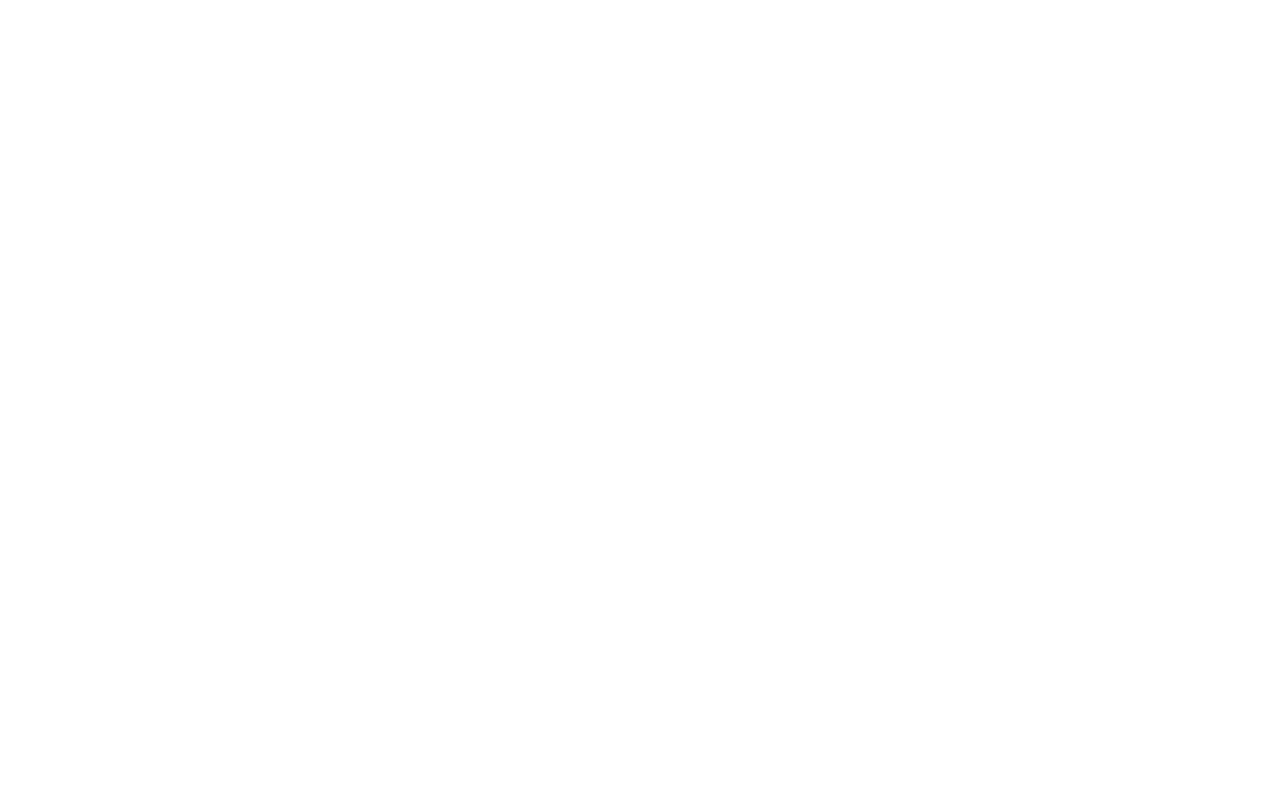
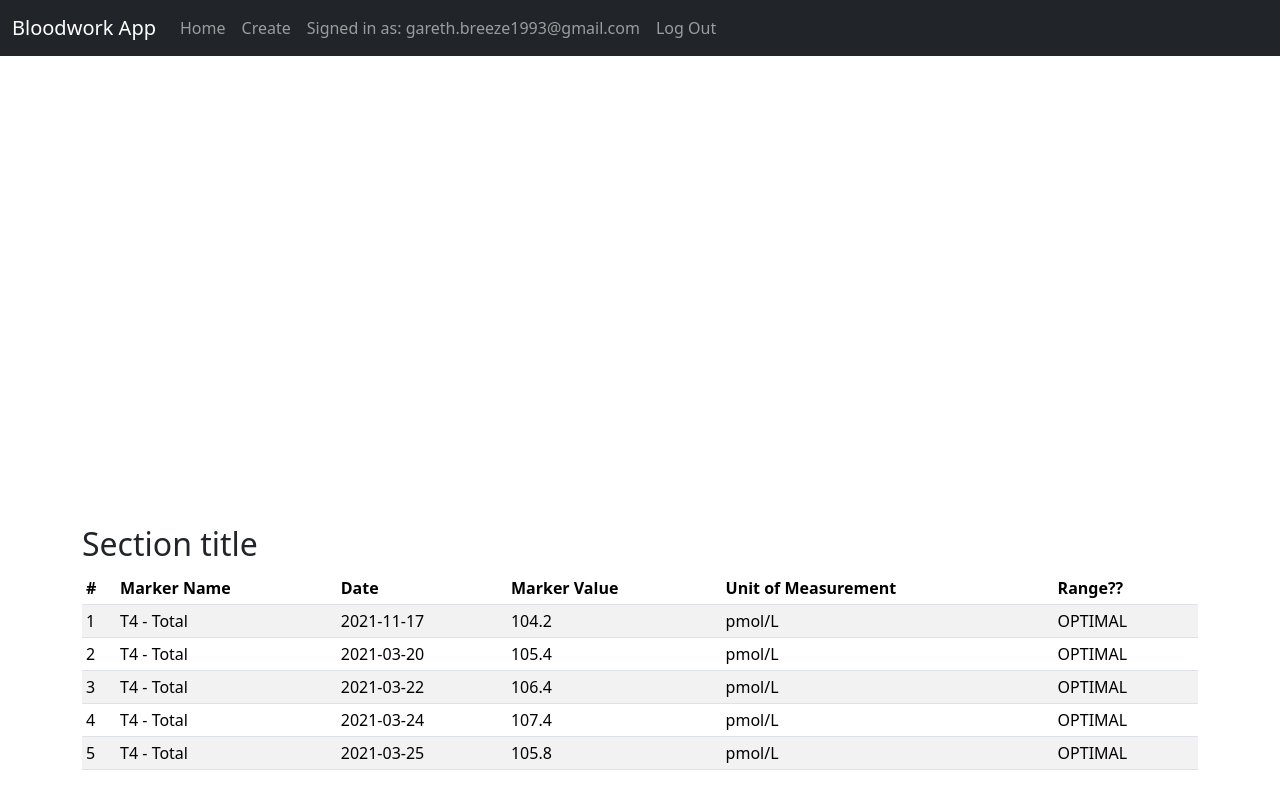
Before and after one commit to garethbreeze1993/bloodwork-app, a React (Create React App) app in the folder frontend/: page /marker/1 in a window 1280 px wide. Before the commit this address had no page. Built offline with nearby package versions, Linux system fonts and the light colour scheme.

Commit message:
Start working on UI for detail page for individual marker

```diff
--- a/frontend/src/App.js
+++ b/frontend/src/App.js
@@ -1,4 +1,3 @@
-import logo from './logo.svg';
 import './App.css';
 import NavComponent from "./components/NavBar";
 import LatestResults from "./components/LatestResults";
@@ -13,7 +12,7 @@
       <>
           <nav className="navbar navbar-expand-md navbar-dark fixed-top bg-dark">
             <div className="container-fluid">
-                <a className="navbar-brand" href="#">Bloodwork App</a>
+                <a className="navbar-brand" href="/">Bloodwork App</a>
                 <button className="navbar-toggler" type="button" data-bs-toggle="collapse"
                         data-bs-target="#navbarCollapse" aria-controls="navbarCollapse" aria-expanded="false"
                         aria-label="Toggle navigation">
--- a/frontend/src/components/BloodResultCard.js
+++ b/frontend/src/components/BloodResultCard.js
@@ -1,28 +1,8 @@
 import React from "react";
+import {getRangefromValue} from "../helpers";
 
 function BloodResultCard(props){
     const data = props.data
-
-    function getRangefromValue(data){
-
-          if(data.value < data.Marker.below_standard_lower){
-            return "BELOW SCALE";
-          } else if(data.value > data.Marker.below_standard_lower && data.value < data.Marker.below_standard_upper){
-              return "BELOW STANDARD";
-          } else if (data.value > data.Marker.below_standard_upper && data.value < data.Marker.optimal_lower){
-              return "BELOW OPTIMAL"
-          } else if (data.value > data.Marker.optimal_lower && data.value < data.Marker.optimal_upper){
-              return "OPTIMAL"
-          } else if (data.value > data.Marker.optimal_upper && data.value < data.Marker.above_standard_lower){
-              return "ABOVE OPTIMAL"
-          } else if (data.value > data.Marker.above_standard_lower && data.value < data.Marker.above_standard_upper){
-              return "ABOVE STANDARD"
-          } else if (data.value > data.Marker.above_standard_upper){
-              return "ABOVE SCALE"
-          } else {
-              return "JUNK DATA"
-          }
-    }
 
     return(
         <div className="col-lg-4" key={data.Marker.id}>
@@ -30,7 +10,7 @@
             <p>Last Result Date: {data.date}</p>
             <p>Last Result Value: {data.value} {data.Marker.unit_measurement}</p>
             <p>{getRangefromValue(data)}</p>
-            <p><a className="btn btn-secondary" href="#">View details &raquo;</a></p>
+            <p><a className="btn btn-secondary" href={`/marker/${data.Marker.id}`}>View details &raquo;</a></p>
         </div>
     )
 }
--- a/frontend/src/components/LatestResults.js
+++ b/frontend/src/components/LatestResults.js
@@ -3,7 +3,6 @@
 import 'bootstrap/dist/js/bootstrap.min.js';
 import BloodResultCard from "./BloodResultCard";
 import fakeData from "../fakeData";
-import {createBrowserRouter} from "react-router-dom";
 function LatestResults() {
     const rows = [];
     let columns = [];
--- a/frontend/src/components/MarkerDetail.js
+++ b/frontend/src/components/MarkerDetail.js
@@ -0,0 +1,70 @@
+import {useParams} from "react-router-dom";
+import fakeDataDetail from "../fakeDataDetail";
+import 'bootstrap/dist/css/bootstrap.min.css';
+import 'bootstrap/dist/js/bootstrap.min.js';
+import React from "react";
+
+import NavComponent from "./NavBar";
+import {getRangefromValue} from "../helpers";
+
+function MarkerDetail(props) {
+    // let params = useParams()
+    // let taskId = parseInt(params.taskID, 10) || false;
+    // const reversed = fakeDataDetail.reverse();
+
+    const loggedIn = true;
+    const userEmail = "gareth.breeze1993@gmail.com";
+
+    const tableBody = fakeDataDetail.map((value, index) => {
+        return <tr key={index}>
+            <td>{index + 1}</td>
+            <td>{value.Marker.name}</td>
+            <td>{value.date}</td>
+            <td>{value.value}</td>
+            <td>{value.Marker.unit_measurement}</td>
+            <td>{getRangefromValue(value)}</td>
+        </tr>
+    })
+
+
+    return (
+        <>
+            <nav className="navbar navbar-expand-md navbar-dark fixed-top bg-dark">
+                <div className="container-fluid">
+                    <a className="navbar-brand" href="/">Bloodwork App</a>
+                    <button className="navbar-toggler" type="button" data-bs-toggle="collapse"
+                            data-bs-target="#navbarCollapse" aria-controls="navbarCollapse" aria-expanded="false"
+                            aria-label="Toggle navigation">
+                    <span className="navbar-toggler-icon"></span>
+                    </button>
+                    <div className="collapse navbar-collapse" id="navbarCollapse">
+                        <NavComponent loggedIn={loggedIn} userEmail={userEmail}/>
+                    </div>
+                </div>
+            </nav>
+            <main className={"mainPageBackground container"}>
+                <canvas className="my-4 w-100" id="myChart" width="900" height="380"></canvas>
+                <h2>Section title</h2>
+                <div className="table-responsive">
+                    <table className="table table-striped table-sm">
+                        <thead>
+                            <tr>
+                                <th scope="col">#</th>
+                                <th scope="col">Marker Name</th>
+                                <th scope="col">Date</th>
+                                <th scope="col">Marker Value</th>
+                                <th scope="col">Unit of Measurement</th>
+                                <th scope={"col"}>Range??</th>
+                            </tr>
+                        </thead>
+                        <tbody>
+                            {tableBody}
+                        </tbody>
+                    </table>
+                </div>
+            </main>
+        </>
+    )
+}
+
+export default MarkerDetail;
--- a/frontend/src/components/NavBar.js
+++ b/frontend/src/components/NavBar.js
@@ -7,7 +7,7 @@
     return (
             <ul className="navbar-nav me-auto mb-2 mb-md-0">
                 <li className="nav-item">
-                    <a className="nav-link" aria-current="page" href="#">Home</a>
+                    <a className="nav-link" aria-current="page" href="/">Home</a>
                 </li>
                 { props.loggedIn &&
                     <li className="nav-item">
@@ -26,7 +26,7 @@
                 :
                     <>
                         <li className={"nav-item"}>
-                            <a className={"nav-link"}>Signed in as: {props.userEmail}</a>
+                            <button className={"nav-link"}>Signed in as: {props.userEmail}</button>
                         </li>
                         <li className={"nav-item"}>
                             <a className={"nav-link"} href="/logout">Log Out</a>
--- /dev/null
+++ b/frontend/src/fakeDataDetail.js
@@ -0,0 +1,79 @@
+const fakeDataDetail = [
+  {
+    "value": 104.2,
+    "date": "2021-11-17",
+    "Marker": {
+      "id": 1,
+      "name": "T4 - Total",
+      "unit_measurement": "pmol/L",
+      "below_standard_lower": 43.76,
+      "below_standard_upper": 57.92,
+      "optimal_lower": 77.22,
+      "optimal_upper": 153.15,
+      "above_standard_lower": 154.44,
+      "above_standard_upper": 173.74
+    }
+  },
+  {
+    "value": 105.4,
+    "date": "2021-03-20",
+    "Marker": {
+      "id": 1,
+      "name": "T4 - Total",
+      "unit_measurement": "pmol/L",
+      "below_standard_lower": 43.76,
+      "below_standard_upper": 57.92,
+      "optimal_lower": 77.22,
+      "optimal_upper": 153.15,
+      "above_standard_lower": 154.44,
+      "above_standard_upper": 173.74
+    }
+  },
+    {
+    "value": 106.4,
+    "date": "2021-03-22",
+    "Marker": {
+      "id": 1,
+      "name": "T4 - Total",
+      "unit_measurement": "pmol/L",
+      "below_standard_lower": 43.76,
+      "below_standard_upper": 57.92,
+      "optimal_lower": 77.22,
+      "optimal_upper": 153.15,
+      "above_standard_lower": 154.44,
+      "above_standard_upper": 173.74
+    }
+  },
+    {
+    "value": 107.4,
+    "date": "2021-03-24",
+    "Marker": {
+      "id": 1,
+      "name": "T4 - Total",
+      "unit_measurement": "pmol/L",
+      "below_standard_lower": 43.76,
+      "below_standard_upper": 57.92,
+      "optimal_lower": 77.22,
+      "optimal_upper": 153.15,
+      "above_standard_lower": 154.44,
+      "above_standard_upper": 173.74
+    }
+  },
+    {
+    "value": 105.8,
+    "date": "2021-03-25",
+    "Marker": {
+      "id": 1,
+      "name": "T4 - Total",
+      "unit_measurement": "pmol/L",
+      "below_standard_lower": 43.76,
+      "below_standard_upper": 57.92,
+      "optimal_lower": 77.22,
+      "optimal_upper": 153.15,
+      "above_standard_lower": 154.44,
+      "above_standard_upper": 173.74
+    }
+  }
+]
+
+export default fakeDataDetail;
--- /dev/null
+++ b/frontend/src/helpers.js
@@ -0,0 +1,22 @@
+function getRangefromValue(data){
+
+          if(data.value < data.Marker.below_standard_lower){
+            return "BELOW SCALE";
+          } else if(data.value > data.Marker.below_standard_lower && data.value < data.Marker.below_standard_upper){
+              return "BELOW STANDARD";
+          } else if (data.value > data.Marker.below_standard_upper && data.value < data.Marker.optimal_lower){
+              return "BELOW OPTIMAL"
+          } else if (data.value > data.Marker.optimal_lower && data.value < data.Marker.optimal_upper){
+              return "OPTIMAL"
+          } else if (data.value > data.Marker.optimal_upper && data.value < data.Marker.above_standard_lower){
+              return "ABOVE OPTIMAL"
+          } else if (data.value > data.Marker.above_standard_lower && data.value < data.Marker.above_standard_upper){
+              return "ABOVE STANDARD"
+          } else if (data.value > data.Marker.above_standard_upper){
+              return "ABOVE SCALE"
+          } else {
+              return "JUNK DATA"
+          }
+    }
+
+    export {getRangefromValue};
--- a/frontend/src/index.js
+++ b/frontend/src/index.js
@@ -3,6 +3,7 @@
 import {BrowserRouter, Routes, Route} from "react-router-dom";
 import './index.css';
 import App from './App';
+import MarkerDetail from "./components/MarkerDetail";
 import reportWebVitals from './reportWebVitals';
 
 const root = ReactDOM.createRoot(document.getElementById('root'));
@@ -12,7 +13,7 @@
           <Routes>
             <Route path={'/'} element={<App />}></Route>
             {/*<Route path="/create" element={<Create />} />*/}
-            {/*<Route path="marker/:markerID" element={<MarkerDetail />} />*/}
+            <Route path="marker/:markerID" element={<MarkerDetail />} />
             {/*<Route path="/login" element={<Login />} />*/}
             {/*<Route path="/signup" element={<SignUp />} />*/}
             {/*<Route path="/logout" element={<LogOut />} />*/}
```
